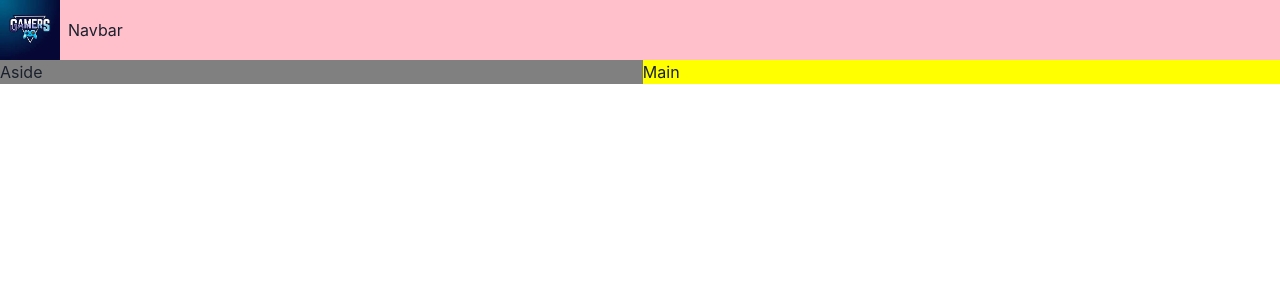
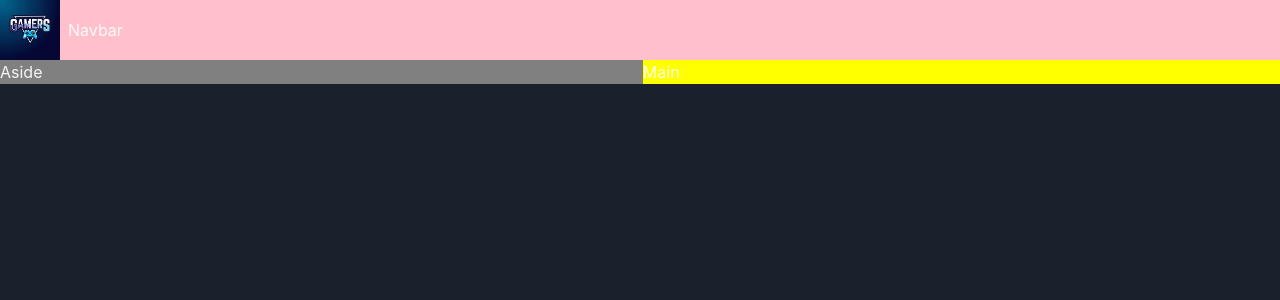
Before and after one commit to taniya7/gamify-app, a React (Vite) app: page / in a window 1280 px wide. Shown: the top 300 px of the page. Built offline with nearby package versions, Linux system fonts and the light colour scheme.

Commit message:
Implementing Dark Mode

```diff
--- /dev/null
+++ b/src/config/Theme.js
@@ -0,0 +1,11 @@
+import { extendTheme } from "@chakra-ui/react"; // 'extendTheme' is a hook used to customize default theme
+
+const config = {
+  // defining/customizing the theme
+  initialColorMode: "dark", // sets 'dark' mode when the app first loads
+  useSystemColorMode: false, // if 'true', it automatically applies the user's OS color preference.
+};
+
+const theme = extendTheme({ config }); // setting the customized theme
+
+export default theme; // exporting the customized theme
--- a/src/main.jsx
+++ b/src/main.jsx
@@ -1,12 +1,22 @@
-import { StrictMode } from "react";
-import { createRoot } from "react-dom/client";
-import { ChakraProvider } from "@chakra-ui/react";
+import { StrictMode } from "react"; // 'StrictMode' is a React component that helps detect potential issues during development
+import { createRoot } from "react-dom/client"; //  'createRoot' is a React 18 API for creating the root of the React application
+import {
+  ChakraProvider, // 'ChakraProvider' is the main provider that applies Chakra UI styles.
+  ColorModeScript, // 'ColorModeScript' is a component that ensures the correct color mode (light/dark) is applied before React renders the app
+} from "@chakra-ui/react";
+import theme from "./config/Theme.js"; // importing customized theme
 import "./index.css";
 import App from "./App.jsx";
 
 createRoot(document.getElementById("root")).render(
+  // fetches root (<div id="root"></div>) and renders React application inside it
   <StrictMode>
-    <ChakraProvider>
+    <ChakraProvider
+      theme={theme} // applies customized theme across the application
+    >
+      <ColorModeScript
+        initialColorMode={theme.config.initialColorMode} // ensures the correct color mode is applied on first load
+      />
       <App />
     </ChakraProvider>
   </StrictMode>
```
